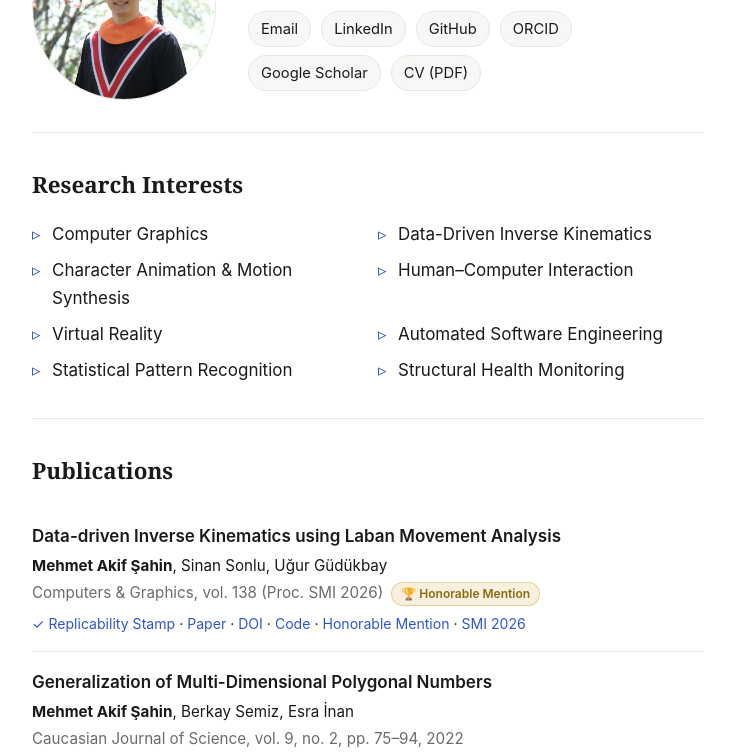
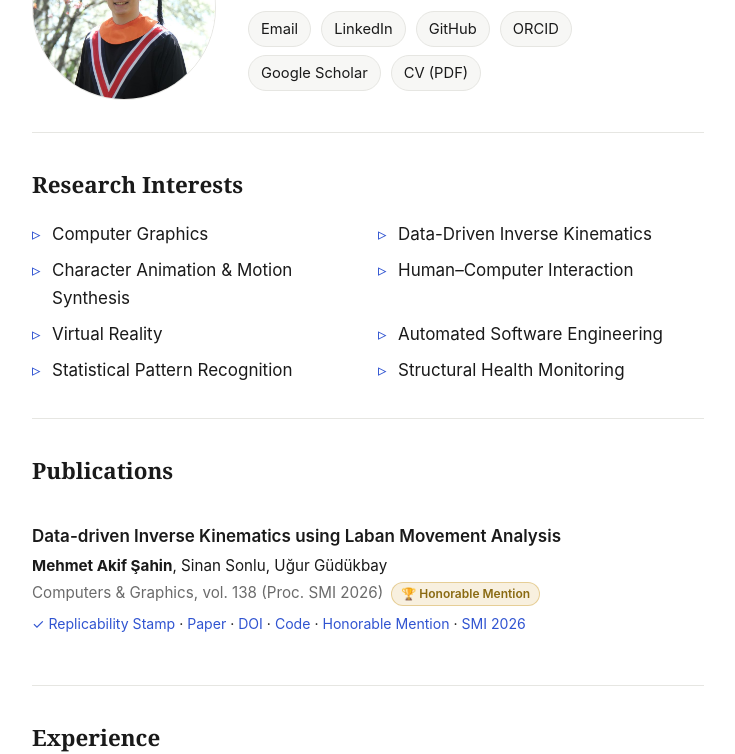
Before and after one commit to afikbae/afikbae.github.io, a plain HTML site: page index.html in a window 1280 px wide. Shown: the part 199-953 px from the top of the page, without its empty margins (272-1007 px from the left). Drawn offline with Linux system fonts and the light colour scheme.

Commit message:
Remove polygonal numbers publication

```diff
--- a/index.html
+++ b/index.html
@@ -113,8 +113,7 @@
 
   <section id="publications" class="section">
     <h2>Publications</h2>
-<ol class="pubs"><li class="pub"><p class="pub__title">Data-driven Inverse Kinematics using Laban Movement Analysis</p><p class="pub__authors"><strong>Mehmet Akif Şahin</strong>, Sinan Sonlu, Uğur Güdükbay</p><p class="pub__venue">Computers &amp; Graphics, vol. 138 (Proc. SMI 2026)<span class="pub__award">🏆 Honorable Mention</span></p><p class="pub__links"><a href="https://www.replicabilitystamp.org/#https-github-com-bilkent-modvis-lma-ik" target="_blank">✓ Replicability Stamp</a> · <a href="https://www.sciencedirect.com/science/article/pii/S0097849326001147" target="_blank">Paper</a> · <a href="https://doi.org/10.1016/j.cag.2026.104643" target="_blank">DOI</a> · <a href="https://github.com/Bilkent-ModVis/LMA-IK" target="_blank">Code</a> · <a href="https://drive.google.com/file/d/1wIR-kwGkXql3ohLmQUxqoZvk_noW3j6f/view?usp=sharing" target="_blank">Honorable Mention</a> · <a href="https://smiconf.github.io/2026/" target="_blank">SMI 2026</a></p></li>
-<li class="pub"><p class="pub__title">Generalization of Multi-Dimensional Polygonal Numbers</p><p class="pub__authors"><strong>Mehmet Akif Şahin</strong>, Berkay Semiz, Esra İnan</p><p class="pub__venue">Caucasian Journal of Science, vol. 9, no. 2, pp. 75–94, 2022</p><p class="pub__links"><a href="https://doi.org/10.48138/cjo.895375" target="_blank">Article</a></p></li></ol>
+<ol class="pubs"><li class="pub"><p class="pub__title">Data-driven Inverse Kinematics using Laban Movement Analysis</p><p class="pub__authors"><strong>Mehmet Akif Şahin</strong>, Sinan Sonlu, Uğur Güdükbay</p><p class="pub__venue">Computers &amp; Graphics, vol. 138 (Proc. SMI 2026)<span class="pub__award">🏆 Honorable Mention</span></p><p class="pub__links"><a href="https://www.replicabilitystamp.org/#https-github-com-bilkent-modvis-lma-ik" target="_blank">✓ Replicability Stamp</a> · <a href="https://www.sciencedirect.com/science/article/pii/S0097849326001147" target="_blank">Paper</a> · <a href="https://doi.org/10.1016/j.cag.2026.104643" target="_blank">DOI</a> · <a href="https://github.com/Bilkent-ModVis/LMA-IK" target="_blank">Code</a> · <a href="https://drive.google.com/file/d/1wIR-kwGkXql3ohLmQUxqoZvk_noW3j6f/view?usp=sharing" target="_blank">Honorable Mention</a> · <a href="https://smiconf.github.io/2026/" target="_blank">SMI 2026</a></p></li></ol>
   </section>
 
 
```
Also changed, not shown: output/linkedin.txt, 3 other files.
